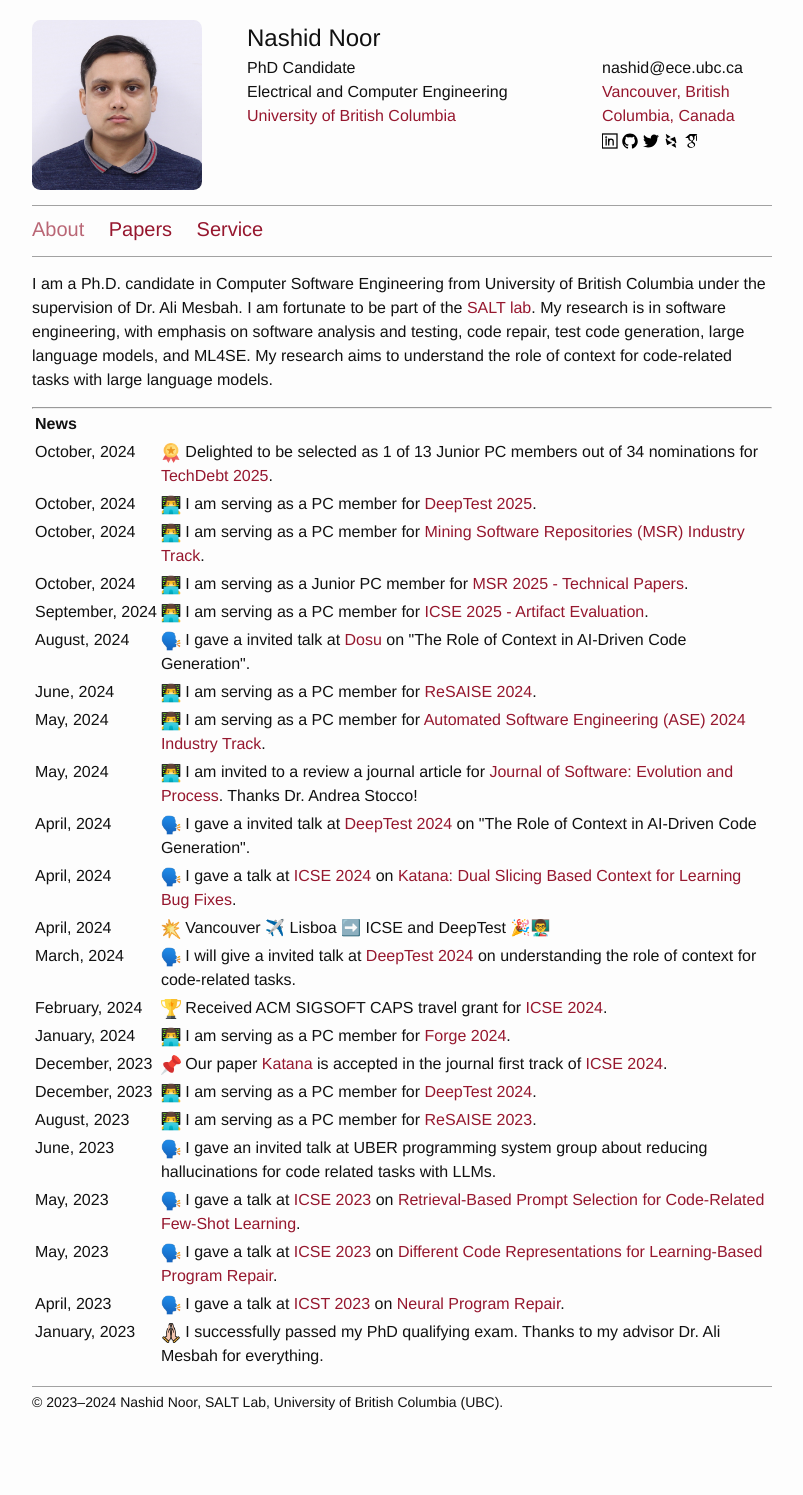
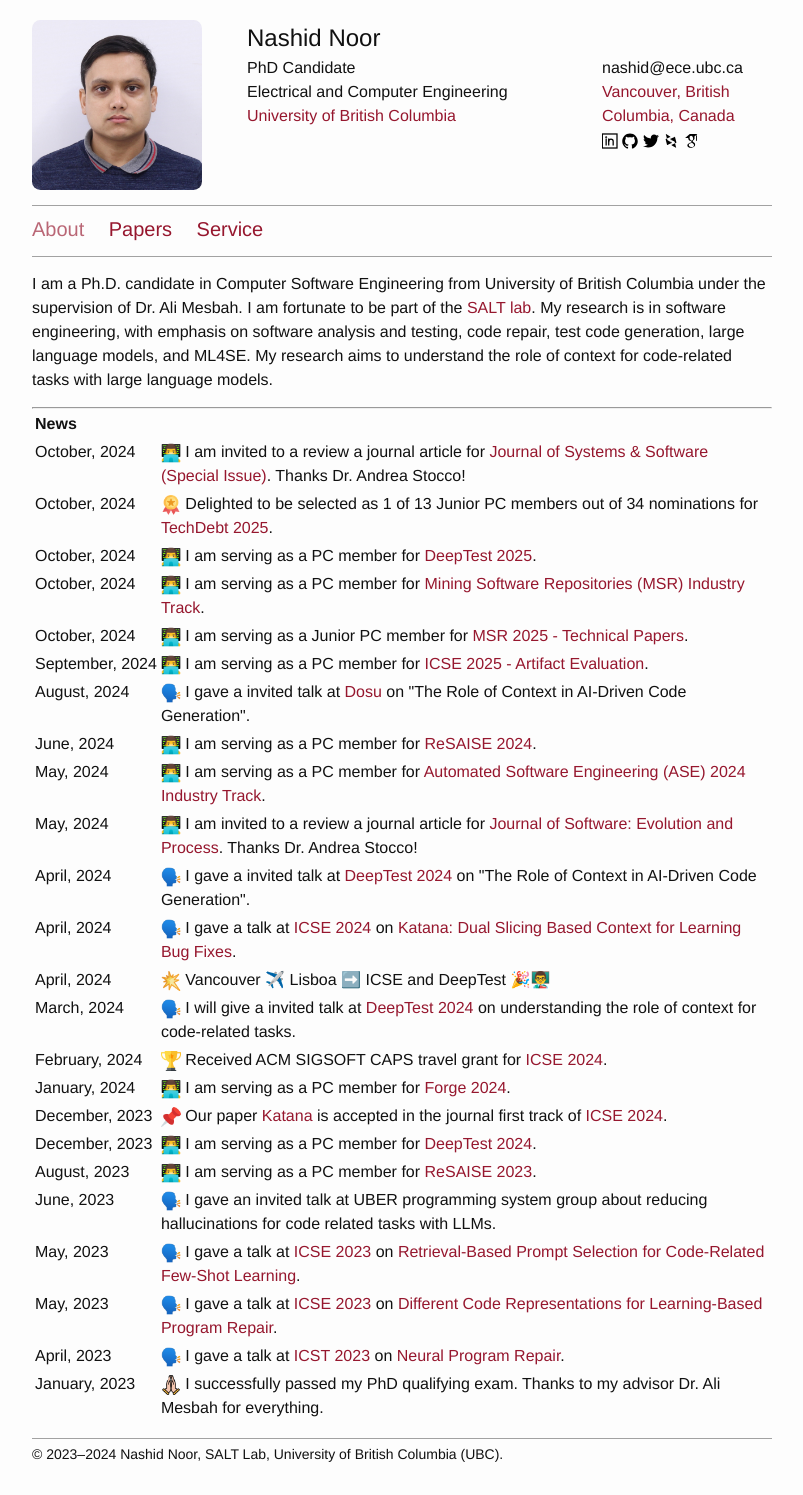
Before and after one commit to nashid/nashid.github.io, a Jekyll site: the page built from index.md, in a window 1280 px wide. Shown: the whole page, without its empty margins (238-1041 px from the left). Built offline with Jekyll 4.4.1, drawn with Linux system fonts in a browser that asks for light colours; before the commit the page ends 1443 px from its top, so only the background shows below that.

Commit message:
add jss invited invitation news

```diff
--- a/_data/services.yml
+++ b/_data/services.yml
@@ -35,7 +35,6 @@
   year: 2024
   website: https://resaise.github.io/2024/index.html
 
-# 2024
 - name: Journal of Systems & Software
   role: Special Issue (Invited Reviewer)
   year: 2024
--- a/index.md
+++ b/index.md
@@ -16,6 +16,11 @@ My research aims to understand the role of context for code-related tasks with l
   <tr>
     <th style="vertical-align: top; text-align: left;">News</th>
     <th>&nbsp;</th>
+  </tr>
+
+  <tr>
+    <td style="vertical-align: top;">October,&nbsp;2024</td>
+    <td><img src="./resources/images/icon-paper-review.png" width="20" height="20"> I am invited to a review a journal article for <a href="https://www.sciencedirect.com/journal/journal-of-systems-and-software">Journal of Systems & Software (Special Issue)</a>. Thanks Dr. Andrea Stocco!</td>
   </tr>
 
   <tr>
```
